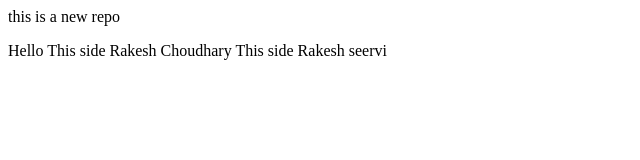
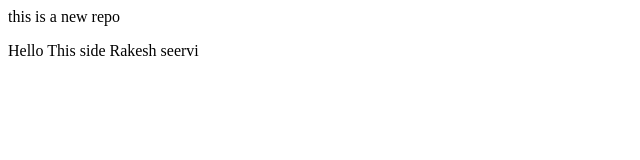
Before and after one commit to Rakeshcrv/localrepo, a plain HTML site: page index.html in a window 1280 px wide. Shown: the whole page, without its empty margins (0-640 px from the left). Drawn offline with Linux system fonts and the light colour scheme.

Commit message:
Update index.html

```diff
--- a/index.html
+++ b/index.html
@@ -1,6 +1,5 @@
 <p>this is a new repo</p>
 <p>
     Hello
-    This side Rakesh Choudhary
     This side Rakesh seervi
 </p>
```
